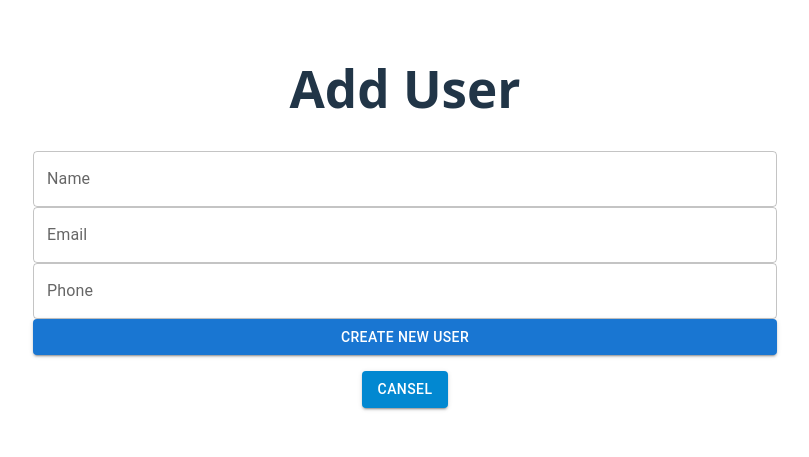
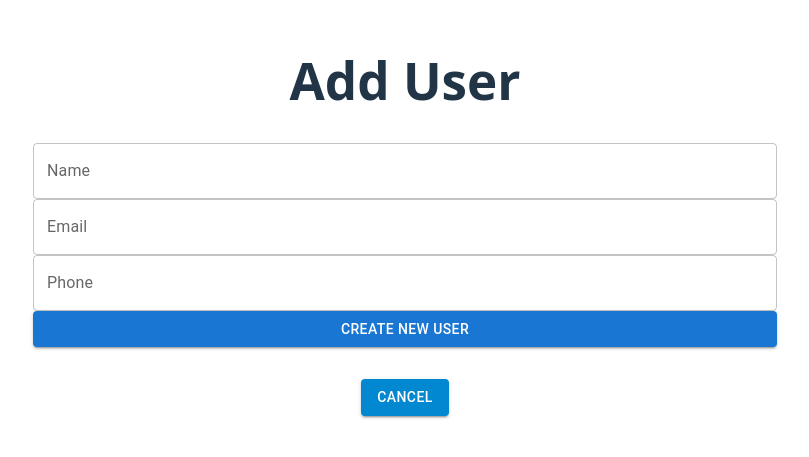
Before and after one commit to HodynskyiYK/Formik_Material_UI, a React (Vite) app: page /add in a window 1280 px wide. Shown: the part 183-640 px from the top of the page, without its empty margins (235-1044 px from the left). Built offline with nearby package versions, Linux system fonts and the light colour scheme.

Commit message:
Added types and Box component

```diff
--- a/src/components/forms/AddNewUser.tsx
+++ b/src/components/forms/AddNewUser.tsx
@@ -2,12 +2,11 @@ import React from "react";
 import { useFormik } from "formik";
 import {useNavigate} from "react-router-dom";
 import * as Yup from "yup";
-import {TextField, FormLabel, Button} from "@mui/material";
+import {TextField, FormLabel, Button, CircularProgress, Box} from "@mui/material";
 import {useAppActions} from '../../hooks/useAppAction.ts'
 import {phoneRegExp} from '../../constants/regularExpression.ts'
-import type {TUser} from '../../types/users.type.ts'
 import {useAppSelector} from '../../hooks/useAppSelector.ts'
-import {LoadingState} from '../../types/common.type.ts'
+import {LoadingState, type IResponse} from '../../types/common.type.ts'
 import {Alert} from '../common/Alert.tsx'
 
 const FormSchema = Yup.object().shape({
@@ -22,13 +21,6 @@ const FormSchema = Yup.object().shape({
         .required('Phone number is required'),
 
 })
-
-interface IResponse {
-    meta: {
-        requestStatus: string
-    },
-    package: TUser
-}
 
 export const AddNewUser: React.FC = () => {
     const navigate = useNavigate();
@@ -45,25 +37,28 @@ export const AddNewUser: React.FC = () => {
         },
         validationSchema: FormSchema,
         onSubmit: async (values, { resetForm }) => {
-            const response: any = await createNewUser(values);
+            // eslint-disable-next-line @typescript-eslint/ban-ts-comment
+            // @ts-ignore
+            const response: IResponse = await createNewUser(values);
             resetForm()
-            if (response.meta.requestStatus === 'fulfilled') {
+            if (response?.meta?.requestStatus === 'fulfilled') {
                 navigate('/')
             }
         }
     })
 
     const handlerCancel = () => {
-        formik.resetForm()
-        navigate('/')
+        if (formik.dirty && !window.confirm('Are you sure you want to cancel?')) {
+            return;
+        }
+        formik.resetForm();
+        navigate('/');
     }
 
     return (
         <>
-            <form
-                onSubmit={formik.handleSubmit}
-                style={{'marginBottom': '1rem'}}
-            >
+            <Box mb={4}>
+                <form onSubmit={formik.handleSubmit}>
                     <FormLabel>
                         <TextField
                             fullWidth={true}
@@ -112,14 +107,16 @@ export const AddNewUser: React.FC = () => {
                             type="submit"
                             fullWidth={true}
                             variant="contained"
-                        loading={isLoading}
-                    >Create New User</Button>
+                        >{
+                            isLoading ? <CircularProgress size={24} /> : 'Create New User'
+                        }</Button>
                     </div>
                 </form>
+            </Box>
             {
                 error && (
                     <Alert
-                        message={error.toString()}
+                        message={typeof error === 'string' ? error : 'An unexpected error occurred'}
                         severity={'error'}
                     />
                 )
@@ -128,7 +125,7 @@ export const AddNewUser: React.FC = () => {
                 variant="contained"
                 color="info"
                 onClick={handlerCancel}
-            >Cansel</Button>
+            >Cancel</Button>
         </>
     )
 }
--- a/src/types/common.type.ts
+++ b/src/types/common.type.ts
@@ -6,3 +6,9 @@ export const LoadingState = {
     SUCCESS: 'success' as LoadingState,
     FAILED: 'failed' as LoadingState,
 };
+
+export interface IResponse {
+    meta?: {
+        requestStatus?: string
+    }
+}
```
Lines whose indentation alone changed are shown as unchanged.
